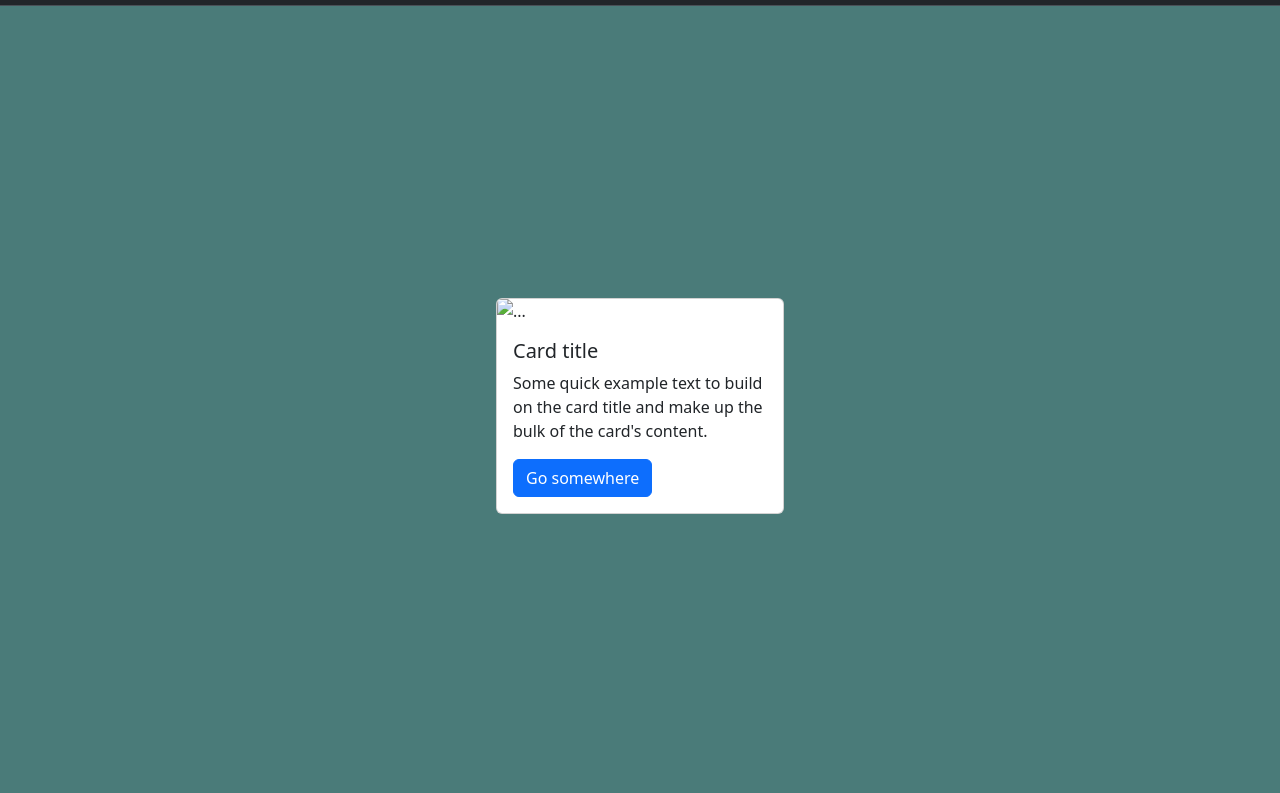
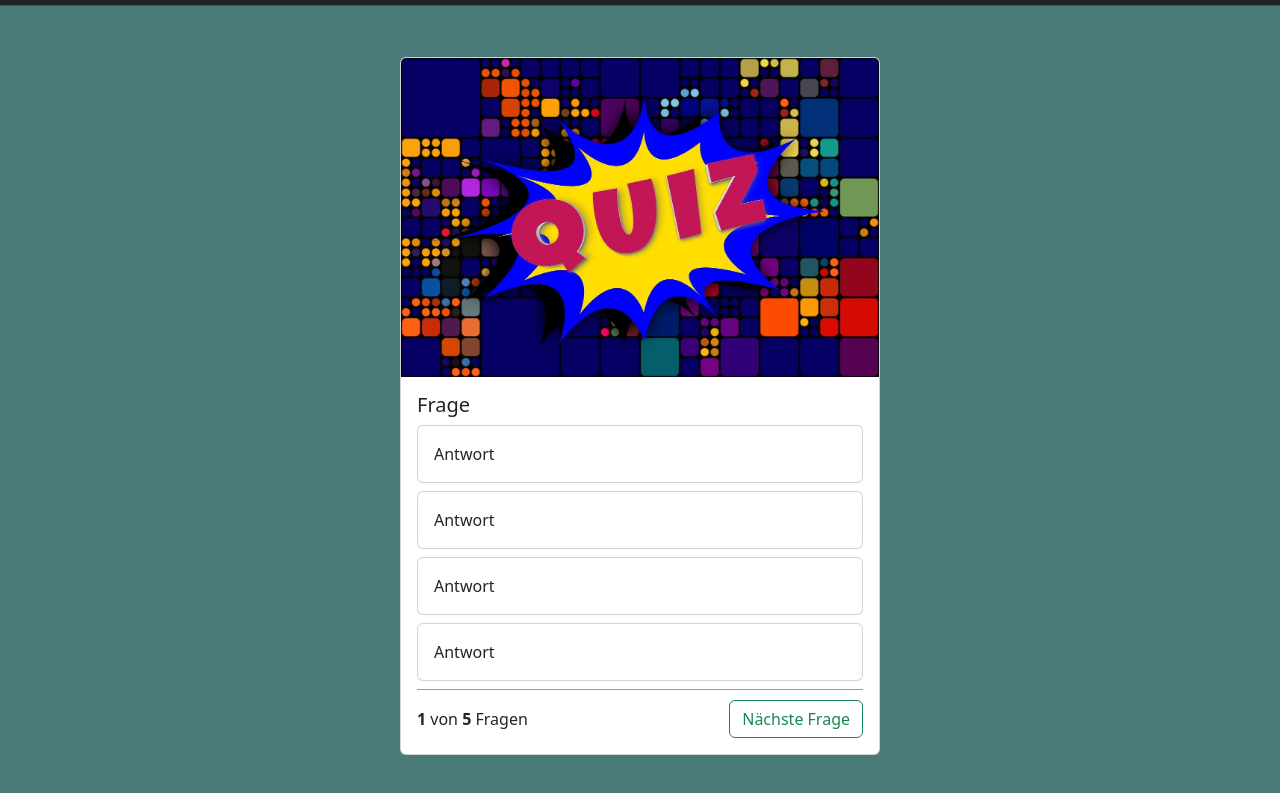
Before and after one commit to Ceda1998/QuizApp, a plain HTML site: page index.html in a window 1280 px wide. Shown: the part 45-838 px from the top of the page. Drawn offline with nearby package versions, Linux system fonts and the light colour scheme.

Commit message:
finished card design

```diff
--- a/index.html
+++ b/index.html
@@ -20,15 +20,40 @@
 
     <div class="card_container">
 
-      <div class="card" style="width: 18rem">
-        <img src="..." class="card-img-top" alt="..." />
+      <div class="card quiz-card ">
+        <img src="./img/quizappfoto.jpg" class="card-img-top">
         <div class="card-body">
-          <h5 class="card-title">Card title</h5>
-          <p class="card-text">
-            Some quick example text to build on the card title and make up the
-            bulk of the card's content.
-          </p>
-          <a href="#" class="btn btn-primary">Go somewhere</a>
+          <h5 class="card-title">Frage</h5>
+
+          <div class="card mb-2">
+            <div class="card-body">
+              Antwort
+            </div>
+          </div>
+
+          <div class="card mb-2">
+            <div class="card-body">
+              Antwort
+            </div>
+          </div>
+
+          <div class="card mb-2">
+            <div class="card-body">
+              Antwort
+            </div>
+          </div>
+
+          <div class="card mb-2">
+            <div class="card-body">
+              Antwort
+            </div>
+          </div>
+
+          <div class="question-footer">
+            <div><b>1</b> von <b>5</b> Fragen</div>
+            <button class="btn btn-outline-success">Nächste Frage</button>
+          </div>
+
         </div>
       </div>
 
--- a/style.css
+++ b/style.css
@@ -10,3 +10,16 @@ body {
     justify-content: center;
     align-items: center;
 }
+
+.question-footer {
+    border-top: 1px solid rgba(0,0,0,0.4);
+    display: flex;
+    justify-content: space-between;
+    align-items: center;
+    padding-top: 10px;
+
+}
+
+.quiz-card {
+    width: 30rem;
+}
```
Also changed, not shown: img/quizappfoto.jpg (added).
